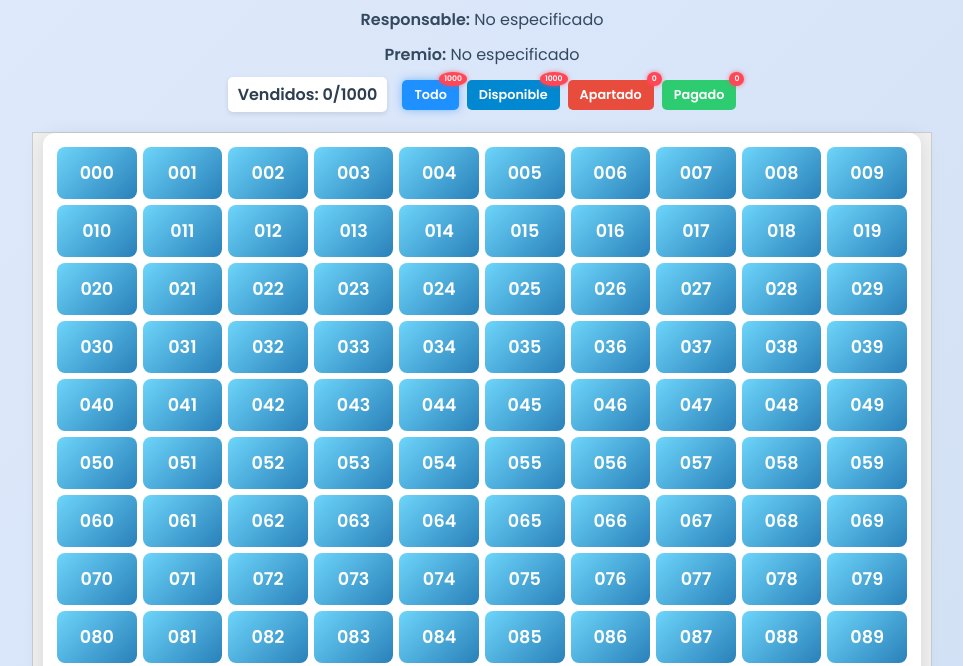
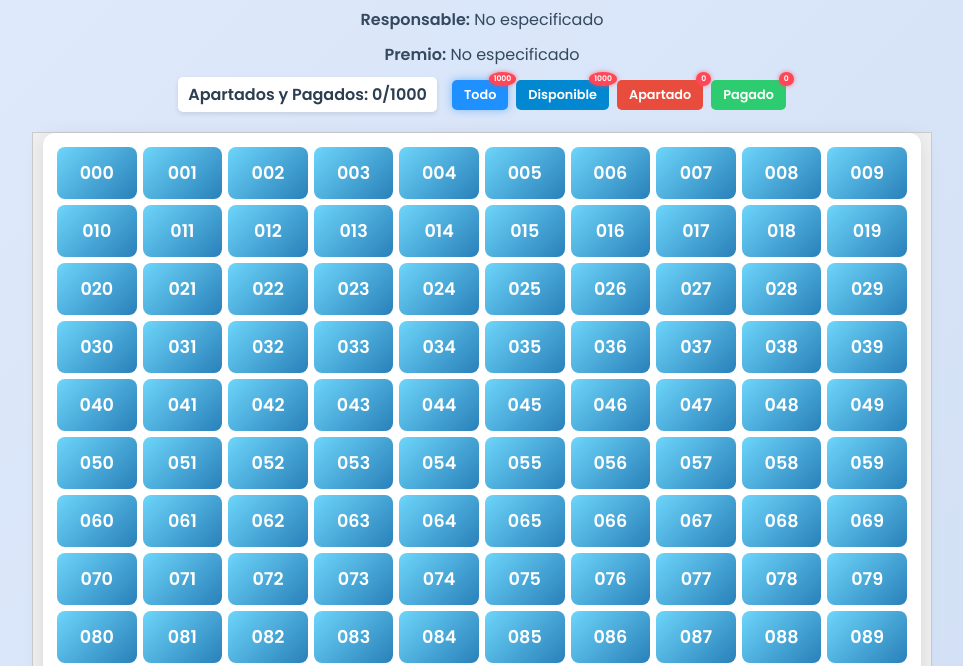
Before and after one commit to Orlando43claro/rifa-dos-cifras, a plain HTML site: page tres.html in a window 1280 px wide. Shown: the part 118-784 px from the top of the page, without its empty margins (158-1121 px from the left). Drawn offline with Linux system fonts and the light colour scheme.

Commit message:
Add files via upload

```diff
--- a/tres.html
+++ b/tres.html
@@ -584,7 +584,7 @@
             <p><strong>Premio:</strong> <span id="premio"></span></p>
         </div>
         <div class="controles">
-            <span id="contadorVendidos">Vendidos: 0/1000</span>
+            <span id="contadorVendidos">Apartados y Pagados: 0/1000</span>
             <div class="filtros">
                 <button id="filtroTodo" class="filtro activo">Todo <span class="notificacion-filtro" id="contadorTodo">1000</span></button>
                 <button id="filtroDisponible" class="filtro">Disponible <span class="notificacion-filtro" id="contadorDisponible">1000</span></button>
@@ -900,9 +900,10 @@
             const contadorPagado = document.getElementById('contadorPagado');
 
             const total = 1000;
-            const disponibles = total - seleccionados.length - pagados.length;
+            const apartadosYPagados = seleccionados.length + pagados.length;
+            const disponibles = total - apartadosYPagados;
 
-            contador.textContent = `Vendidos: ${pagados.length}/1000`;
+            contador.textContent = `Apartados y Pagados: ${apartadosYPagados}/1000`;
             contadorTodo.textContent = total;
             contadorDisponible.textContent = disponibles;
             contadorApartado.textContent = seleccionados.length;
```
